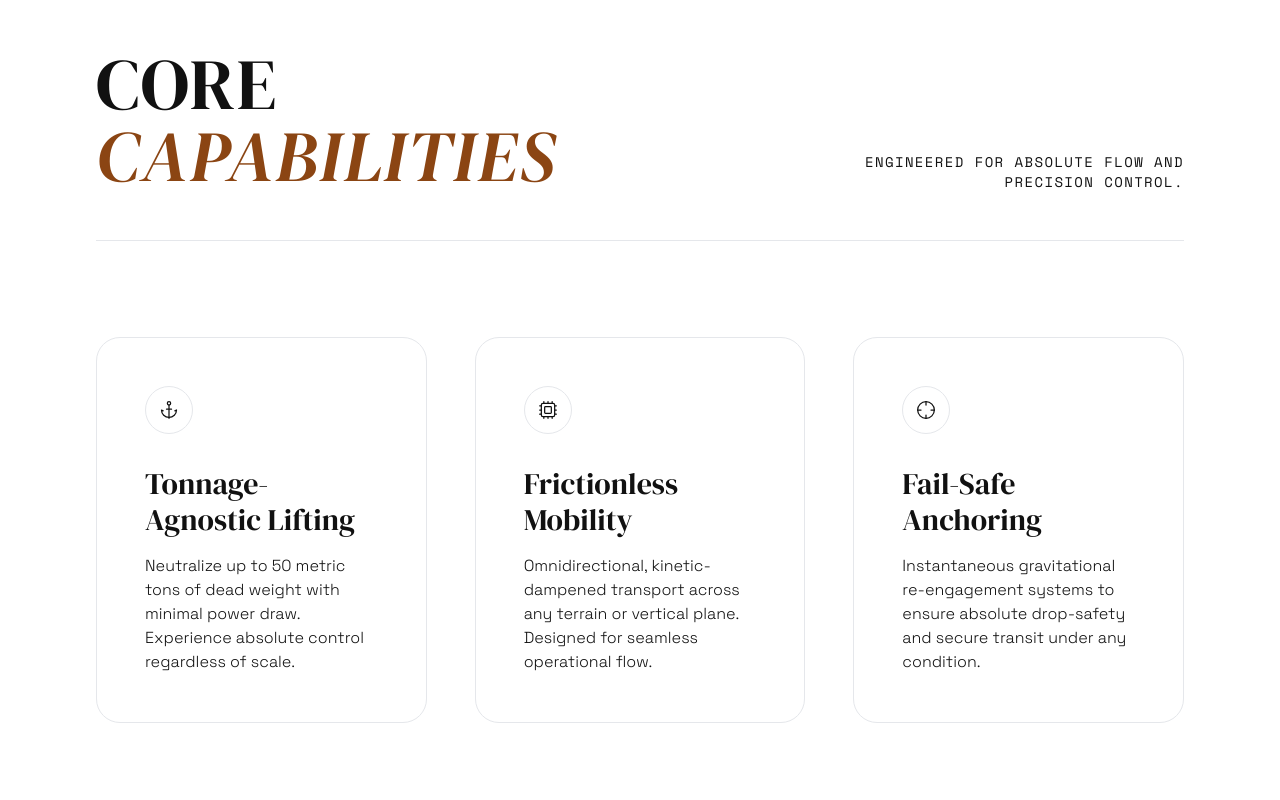
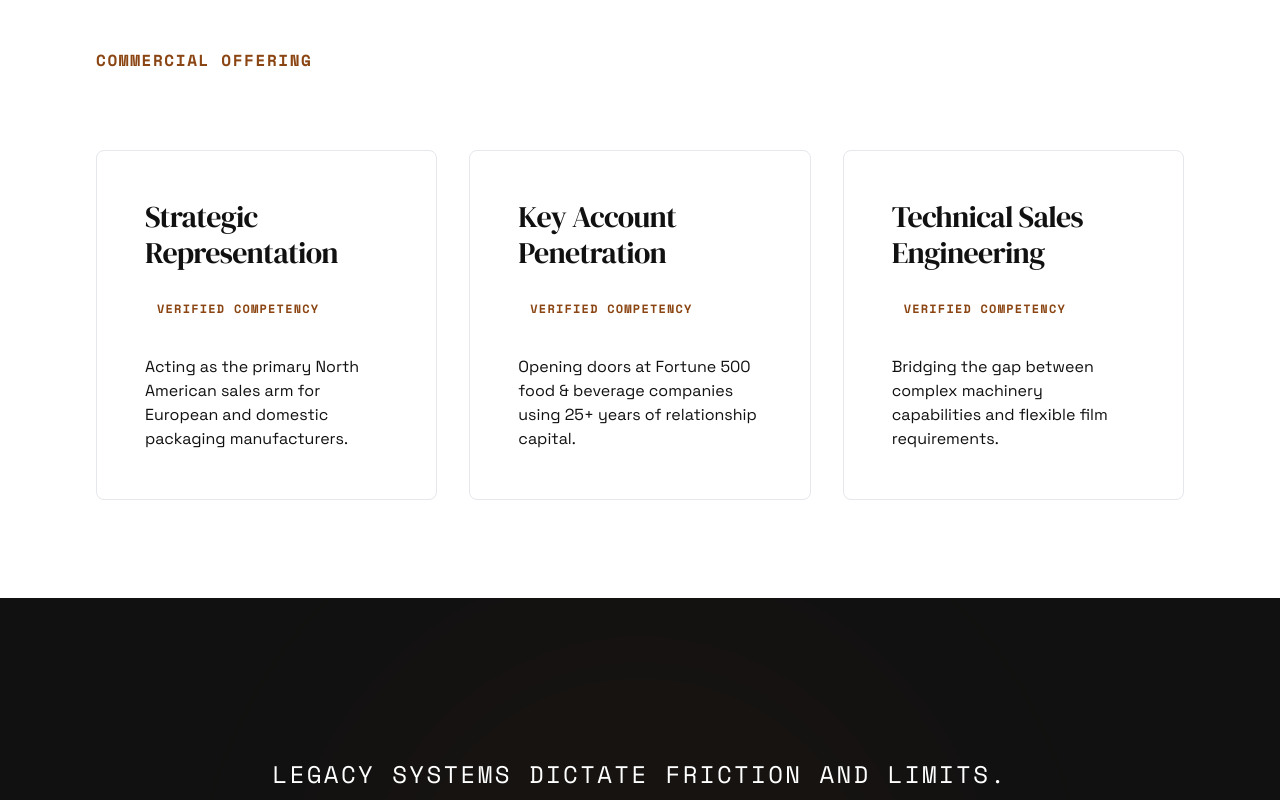
Before and after one commit to trifactorscalingllc/AS-PACK-LLC-1.3, a React (Vite) app: page / in a window 1280 px wide. Shown: the part 880-1680 px from the top of the page. Built offline with nearby package versions, Linux system fonts and the light colour scheme.

Commit message:
style: apply design alignments to Hero, Philosophy, Features, Navbar, and Footer sections

```diff
--- a/src/components/Features.jsx
+++ b/src/components/Features.jsx
@@ -2,7 +2,6 @@ import { useRef } from "react";
 import { gsap } from "gsap";
 import { useGSAP } from "@gsap/react";
 import { ScrollTrigger } from "gsap/ScrollTrigger";
-import { Crosshair, Cpu, Anchor } from "lucide-react";
 
 export default function Features() {
     const containerRef = useRef(null);
@@ -13,61 +12,67 @@ export default function Features() {
                 trigger: containerRef.current,
                 start: "top 70%",
             },
-            y: 100,
+            y: 30,
             opacity: 0,
-            stagger: 0.2,
+            stagger: 0.15,
             duration: 1,
             ease: "power3.out",
         });
     }, { scope: containerRef });
 
     return (
-        <section id="technology" ref={containerRef} className="py-32 px-6 md:px-16 lg:px-24 bg-bg text-text">
-            <div className="max-w-7xl mx-auto flex flex-col gap-16 md:gap-24">
+        <section id="technology" ref={containerRef} className="py-24 md:py-32 px-6 md:px-16 lg:px-24 bg-bg text-text">
+            <div className="max-w-7xl mx-auto flex flex-col">
 
                 {/* Section Header */}
-                <div className="flex flex-col md:flex-row md:items-end justify-between gap-8 border-b border-primary/40 pb-12">
-                    <h2 className="font-serif text-5xl md:text-6xl lg:text-7xl uppercase tracking-wide leading-none">
-                        Core<br />
-                        <span className="text-accent italic">Capabilities</span>
-                    </h2>
-                    <p className="font-mono text-sm uppercase tracking-widest text-text/50 max-w-xs text-right hidden md:block">
-                        Engineered for absolute flow and precision control.
-                    </p>
-                </div>
+                <h2 className="text-accent text-sm md:text-base font-mono font-bold uppercase tracking-widest mb-12">
+                    Commercial Offering
+                </h2>
 
-                <div className="grid grid-cols-1 lg:grid-cols-3 gap-8 xl:gap-12">
+                <div className="grid grid-cols-1 md:grid-cols-3 gap-6 lg:gap-8">
 
                     {/* Card 1 */}
-                    <div className="group border border-primary/40 hover:border-accent/60 rounded-3xl p-10 md:p-12 flex flex-col bg-white transition-all duration-700 ease-[cubic-bezier(0.16,1,0.3,1)] hover:shadow-2xl hover:-translate-y-2">
-                        <div className="w-12 h-12 rounded-full border border-primary/20 flex items-center justify-center mb-8 group-hover:bg-accent/5 transition-colors duration-500">
-                            <Anchor className="text-text/60 group-hover:text-accent transition-colors duration-500 w-5 h-5" strokeWidth={1.5} />
+                    <div className="feature-card bg-text/5 p-10 md:p-12 flex flex-col transition-transform duration-700 ease-[cubic-bezier(0.16,1,0.3,1)] hover:-translate-y-2 border border-text/10 hover:border-accent/30 rounded-lg">
+                        <h3 className="font-serif text-2xl md:text-3xl text-text mb-6 pr-4 tracking-tight">Strategic Representation</h3>
+
+                        <div className="mb-8">
+                            <span className="inline-block text-accent text-xs font-mono font-bold uppercase tracking-widest bg-accent/10 px-3 py-1.5 rounded-sm">
+                                Verified Competency
+                            </span>
                         </div>
-                        <h3 className="font-serif text-2xl md:text-3xl text-text mb-4">Tonnage-Agnostic Lifting</h3>
-                        <p className="font-sans font-light text-text/70 leading-relaxed text-sm md:text-base">
-                            Neutralize up to 50 metric tons of dead weight with minimal power draw. Experience absolute control regardless of scale.
+
+                        <p className="font-sans text-text/60 leading-relaxed text-sm md:text-base mt-auto">
+                            Acting as the primary North American sales arm for European and domestic packaging manufacturers.
                         </p>
                     </div>
 
                     {/* Card 2 */}
-                    <div className="group border border-primary/40 hover:border-accent/60 rounded-3xl p-10 md:p-12 flex flex-col bg-white transition-all duration-700 ease-[cubic-bezier(0.16,1,0.3,1)] hover:shadow-2xl hover:-translate-y-2">
-                        <div className="w-12 h-12 rounded-full border border-primary/20 flex items-center justify-center mb-8 group-hover:bg-accent/5 transition-colors duration-500">
-                            <Cpu className="text-text/60 group-hover:text-accent transition-colors duration-500 w-5 h-5" strokeWidth={1.5} />
+                    <div className="feature-card bg-text/5 p-10 md:p-12 flex flex-col transition-transform duration-700 ease-[cubic-bezier(0.16,1,0.3,1)] hover:-translate-y-2 border border-text/10 hover:border-accent/30 rounded-lg">
+                        <h3 className="font-serif text-2xl md:text-3xl text-text mb-6 pr-4 tracking-tight">Key Account Penetration</h3>
+
+                        <div className="mb-8">
+                            <span className="inline-block text-accent text-xs font-mono font-bold uppercase tracking-widest bg-accent/10 px-3 py-1.5 rounded-sm">
+                                Verified Competency
+                            </span>
                         </div>
-                        <h3 className="font-serif text-2xl md:text-3xl text-text mb-4">Frictionless Mobility</h3>
-                        <p className="font-sans font-light text-text/70 leading-relaxed text-sm md:text-base">
-                            Omnidirectional, kinetic-dampened transport across any terrain or vertical plane. Designed for seamless operational flow.
+
+                        <p className="font-sans text-text/60 leading-relaxed text-sm md:text-base mt-auto">
+                            Opening doors at Fortune 500 food &amp; beverage companies using 25+ years of relationship capital.
                         </p>
                     </div>
 
                     {/* Card 3 */}
-                    <div className="group border border-primary/40 hover:border-accent/60 rounded-3xl p-10 md:p-12 flex flex-col bg-white transition-all duration-700 ease-[cubic-bezier(0.16,1,0.3,1)] hover:shadow-2xl hover:-translate-y-2">
-                        <div className="w-12 h-12 rounded-full border border-primary/20 flex items-center justify-center mb-8 group-hover:bg-accent/5 transition-colors duration-500">
-                            <Crosshair className="text-text/60 group-hover:text-accent transition-colors duration-500 w-5 h-5" strokeWidth={1.5} />
+                    <div className="feature-card bg-text/5 p-10 md:p-12 flex flex-col transition-transform duration-700 ease-[cubic-bezier(0.16,1,0.3,1)] hover:-translate-y-2 border border-text/10 hover:border-accent/30 rounded-lg">
+                        <h3 className="font-serif text-2xl md:text-3xl text-text mb-6 pr-4 tracking-tight">Technical Sales Engineering</h3>
+
+                        <div className="mb-8">
+                            <span className="inline-block text-accent text-xs font-mono font-bold uppercase tracking-widest bg-accent/10 px-3 py-1.5 rounded-sm">
+                                Verified Competency
+                            </span>
                         </div>
-                        <h3 className="font-serif text-2xl md:text-3xl text-text mb-4">Fail-Safe Anchoring</h3>
-                        <p className="font-sans font-light text-text/70 leading-relaxed text-sm md:text-base">
-                            Instantaneous gravitational re-engagement systems to ensure absolute drop-safety and secure transit under any condition.
+
+                        <p className="font-sans text-text/60 leading-relaxed text-sm md:text-base mt-auto">
+                            Bridging the gap between complex machinery capabilities and flexible film requirements.
                         </p>
                     </div>
 
--- a/src/components/Hero.jsx
+++ b/src/components/Hero.jsx
@@ -35,8 +35,8 @@ export default function Hero() {
             <div className="relative z-10 max-w-5xl mx-auto flex flex-col items-center text-center pb-24" ref={heroTextRef}>
 
                 <h1 className="hero-element font-serif text-5xl md:text-7xl lg:text-8xl leading-[1.1] text-text mb-6">
-                    Representing <span className="text-accent italic">Italian Technology</span><br />
-                    in the Coffee Industry
+                    Representing<br />
+                    <span className="text-accent italic">Italian Technology</span> in the Coffee Industry
                 </h1>
 
                 <p className="hero-element font-mono text-xl md:text-2xl text-text/80 max-w-2xl mb-12">
--- a/src/components/Navbar.jsx
+++ b/src/components/Navbar.jsx
@@ -29,8 +29,8 @@ export default function Navbar({ onContactClick }) {
 
             {/* Center Links */}
             <div className="hidden md:flex items-center gap-8 font-mono text-xs uppercase tracking-widest text-text/70">
+                <a href="#technology" className="hover:text-accent transition-colors weightless-hover inline-block">Skills</a>
                 <a href="#partners" className="hover:text-accent transition-colors weightless-hover inline-block">Partners</a>
-                <a href="#technology" className="hover:text-accent transition-colors weightless-hover inline-block">Technology</a>
             </div>
 
             {/* Call to Action Right */}
--- a/src/components/Philosophy.jsx
+++ b/src/components/Philosophy.jsx
@@ -24,11 +24,11 @@ export default function Philosophy() {
         <section ref={sectionRef} className="py-40 px-6 md:px-16 lg:px-24 bg-text text-bg flex items-center justify-center overflow-hidden relative">
             <div className="max-w-5xl mx-auto w-full text-center relative z-10">
                 <p className="reveal-text font-mono text-xl md:text-2xl text-bg/60 mb-8 uppercase tracking-widest">
-                    Old physics dictates: friction and limits.
+                    Legacy systems dictate friction and limits.
                 </p>
                 <h2 className="reveal-text font-serif text-5xl md:text-7xl lg:text-9xl leading-[1.1] text-bg">
                     We engineered:<br />
-                    <span className="text-accent italic font-light tracking-tighter">absolute flow.</span>
+                    <span className="text-accent italic font-light tracking-tighter">seamless execution.</span>
                 </h2>
             </div>
 
```
Also changed, not shown: src/components/Footer.jsx (+2 -6 lines).
